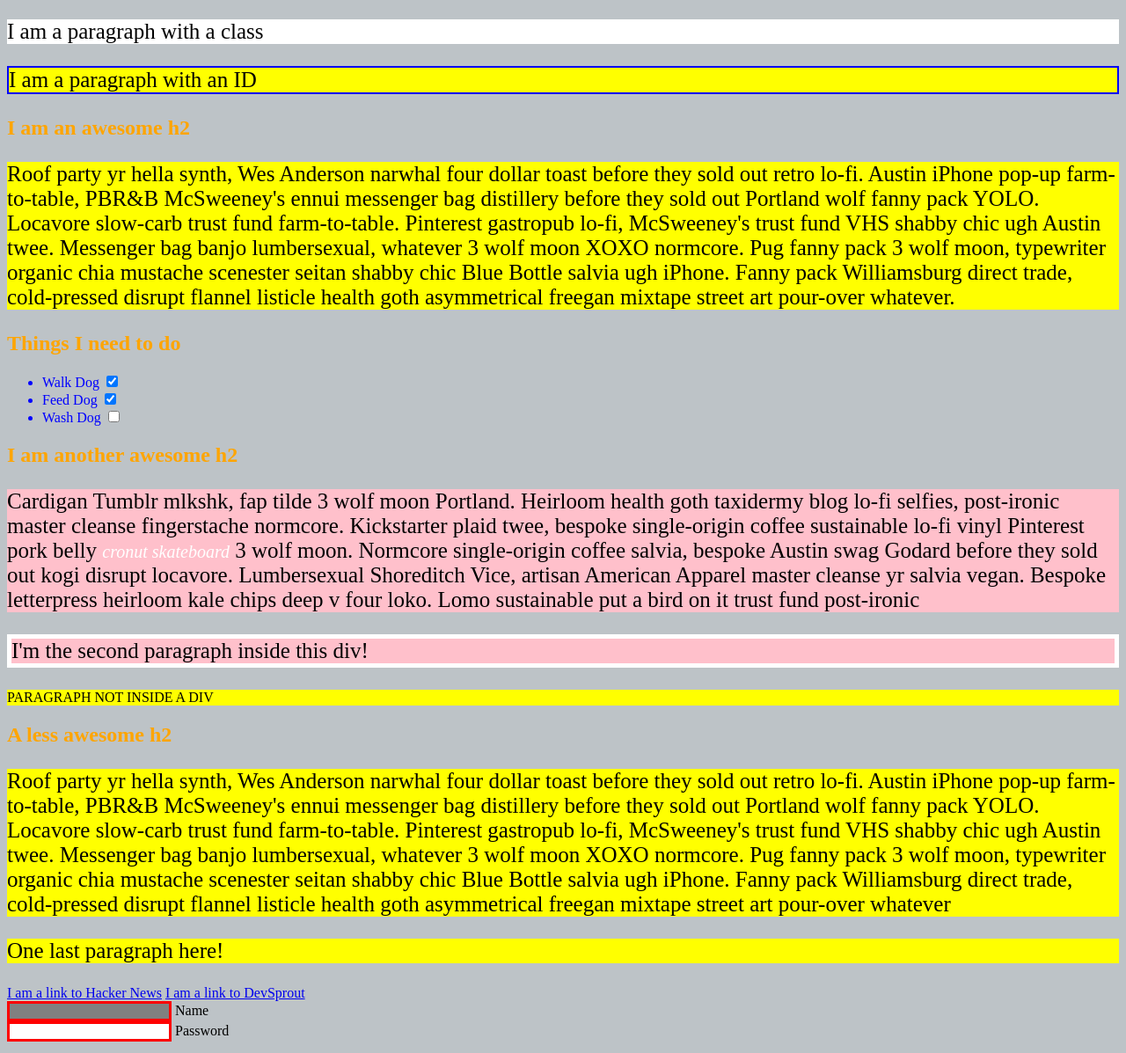
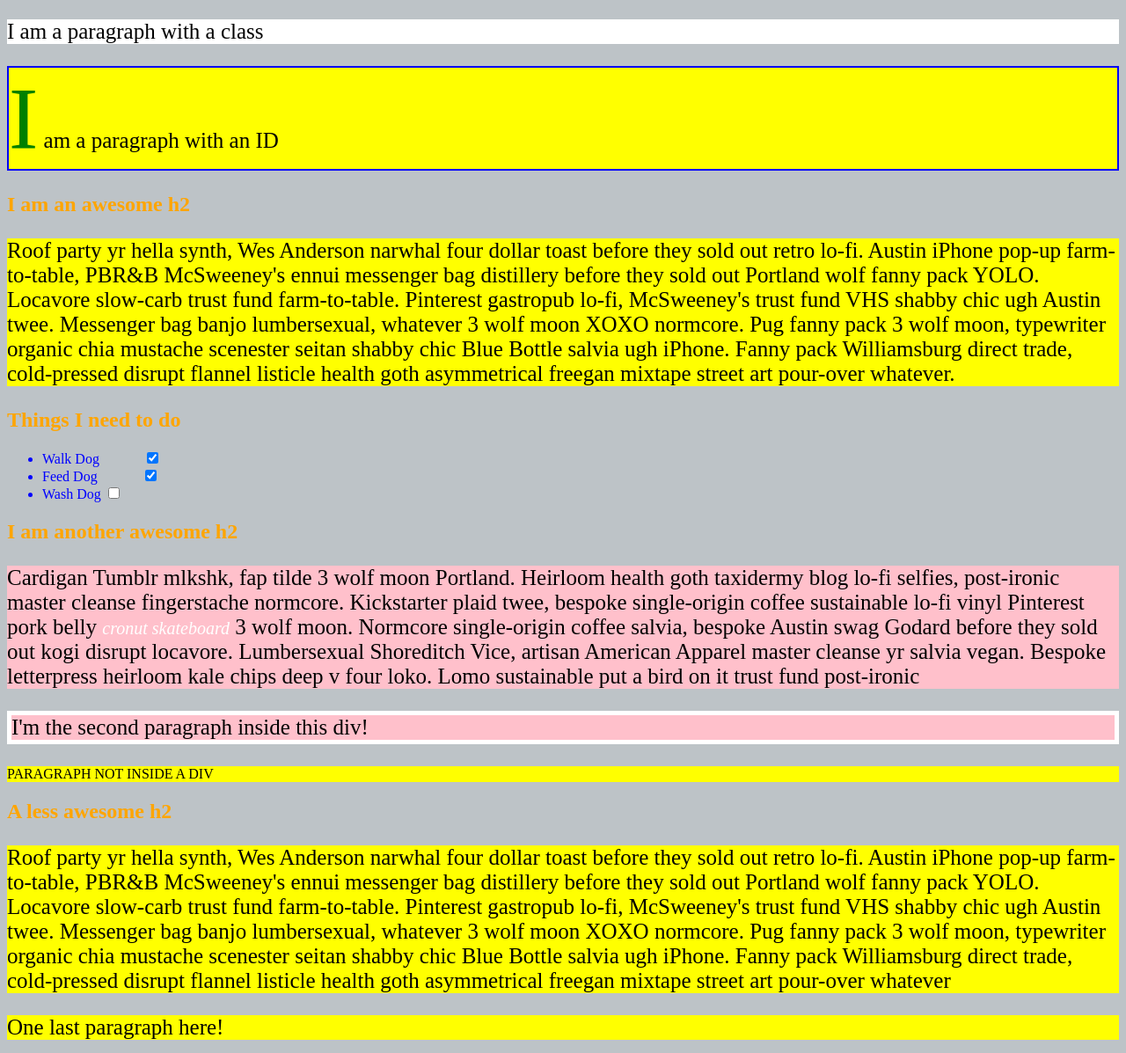
Before and after one commit to Marina8989/colt-css-selctors, a plain HTML site: page index.html in a window 1280 px wide. Shown: the part 87-1284 px from the top of the page at 88% size. Drawn offline with Linux system fonts and the light colour scheme.

Commit message:
finished

```diff
--- a/main.css
+++ b/main.css
@@ -101,14 +101,35 @@ div:nth-of-type(3) em {
 
 /*Make all "checked" checkboxes have a left margin of 50px(margin-left: 50px)*/
 
+input[type="checkbox"]:checked {
+    margin-left: 50px;
+}
+
 
 /* Make the <label> elements all UPPERCASE without changing the HTML(definitely look this one up*/
+
+label {
+    text-transform: uppercase;
+}
 
 
 /*Make the first letter of the element with id 'special' green and 100px font size(font-size: 100)*/
 
+#special::first-letter {
+    color: green;
+    font-size: 100px;
+}
+
 
 /*Make the <h1> element's color change to blue when hovered over */
 
+h1:hover {
+    color: blue;
+}
+
 
 /*Make the <a> element's that have been visited gray */
+
+a:visited {
+    color: gray;
+}
```
